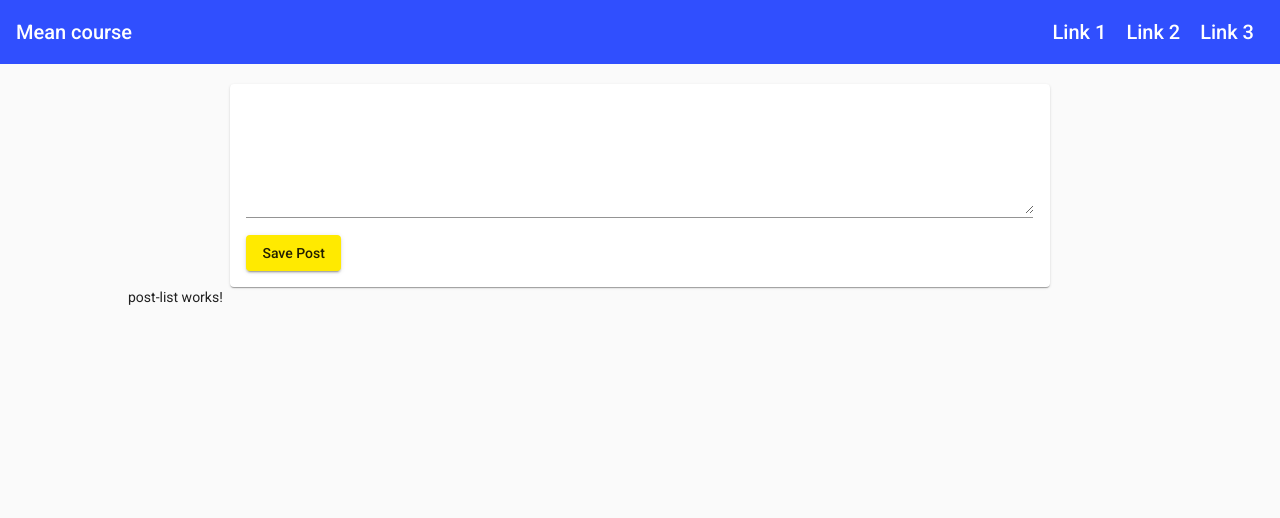
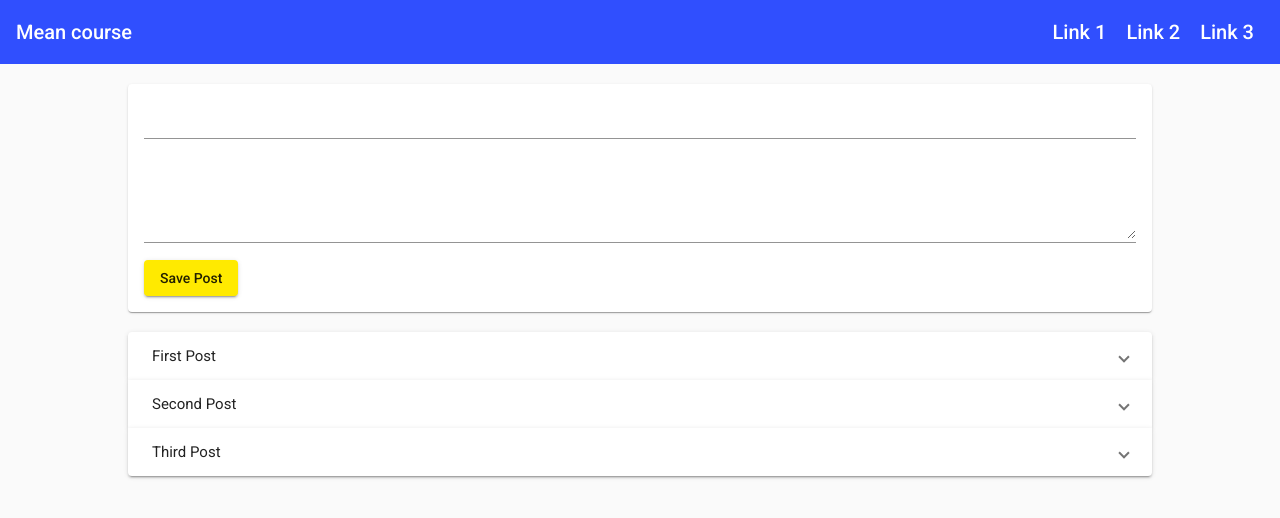
Before and after one commit to Primeshheshan/mean-course, an Angular app: page / in a window 1280 px wide. Shown: the top 518 px of the page. Built offline with nearby package versions, Linux system fonts and the light colour scheme.

Commit message:
post list and posts create template completed

```diff
--- a/src/app/posts/post-list/post-list.component.css
+++ b/src/app/posts/post-list/post-list.component.css
@@ -0,0 +1,5 @@
+.text-post {
+  font-weight: 500;
+  font-size: 1rem;
+  text-align: center;
+}
--- a/src/app/posts/post-list/post-list.component.html
+++ b/src/app/posts/post-list/post-list.component.html
@@ -1 +1,11 @@
-<p>post-list works!</p>
+<mat-accordion multi="true" *ngIf="posts.length >0; else noPost">
+  <mat-expansion-panel *ngFor="let postVariable of posts">
+    <mat-expansion-panel-header>
+     {{postVariable.title}}
+    </mat-expansion-panel-header>
+    <p>{{postVariable.content}}</p>
+  </mat-expansion-panel>
+</mat-accordion>
+<ng-template #noPost>
+<p class="text-post mat-body-1">No posts available</p>
+</ng-template>
--- a/src/app/posts/post-list/post-list.component.ts
+++ b/src/app/posts/post-list/post-list.component.ts
@@ -6,7 +6,11 @@ import { Component, OnInit } from '@angular/core';
   styleUrls: ['./post-list.component.css']
 })
 export class PostListComponent implements OnInit {
-
+  posts = [
+    {title: 'First Post', content: 'This is first post'},
+    {title: 'Second Post', content: 'This is Second post'},
+    {title: 'Third Post', content: 'This is Third post'},
+  ];
   constructor() { }
 
   ngOnInit(): void {
--- a/src/app/posts/posts-create/posts-create.component.css
+++ b/src/app/posts/posts-create/posts-create.component.css
@@ -1,7 +1,6 @@
 mat-card {
-  width: 80%;
-  margin: auto;
-  margin-top: 20px;
+  margin: 20px auto;
+  display: block;
 }
 
 mat-form-field,
--- a/src/app/posts/posts-create/posts-create.component.html
+++ b/src/app/posts/posts-create/posts-create.component.html
@@ -1,6 +1,9 @@
 <mat-card>
   <mat-form-field>
-    <textarea matInput name="" id="" rows="6" [(ngModel)]="inputValue"></textarea>
+    <input matInput type="text" [(ngModel)]="inputTitle">
+  </mat-form-field>
+  <mat-form-field>
+    <textarea matInput name="" id="" rows="4" [(ngModel)]="inputContent"></textarea>
   </mat-form-field>
 <button color="accent"
         (click)="onAddPost()"
--- a/src/app/posts/posts-create/posts-create.component.ts
+++ b/src/app/posts/posts-create/posts-create.component.ts
@@ -6,13 +6,18 @@ import { Component, OnInit } from '@angular/core';
   styleUrls: ['./posts-create.component.css']
 })
 export class PostsCreateComponent implements OnInit {
-  inputValue ='';
-  newPost!: string;
+  inputTitle ='';
+  inputContent ='';
+
   constructor() { }
 
   onAddPost() {
-    this.newPost = this.inputValue;
+    const post = {
+      title: this.inputTitle,
+      content: this.inputContent
+    };
   }
+
   ngOnInit(): void {
   }
 
```
